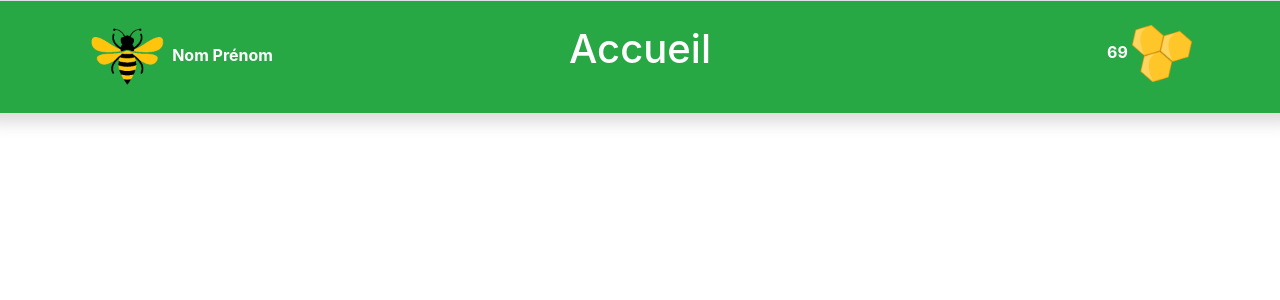
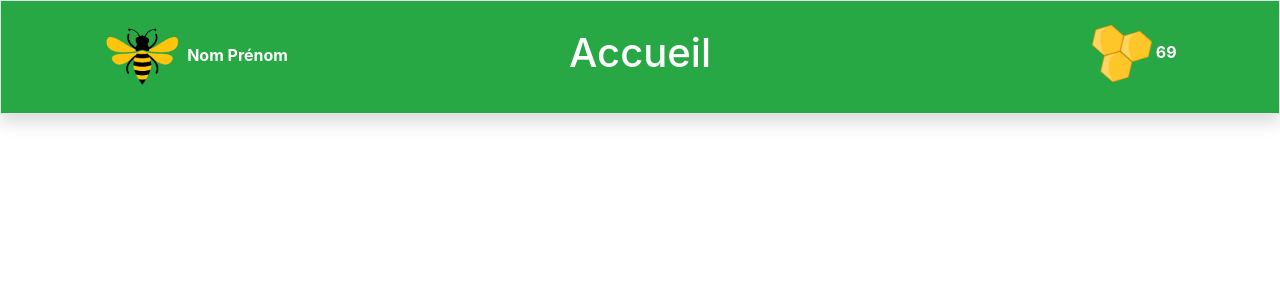
Before and after one commit to CyrilLeblanc/PCP21, a PHP site: page / in a window 1280 px wide. Shown: the top 300 px of the page. Run offline with PHP 8.4, Linux system fonts and the light colour scheme.

Commit message:
modified:   header.php 	modified:   index.php 	modified:   webmaster/modifier_covoitureur/index.php 	modified:   webmaster/modifier_ligne/index.php 	modified:   webmaster/modifier_point/index.php

```diff
--- a/header.php
+++ b/header.php
@@ -1,24 +1,22 @@
 <div class="row p-4 bg-success shadow border" style="font-weight: bold; color: white;">
 
-  <div class="col-sm-4 text-left">
+  <div class="col-sm-4 w-25 text-left">
     <button class="btn material-icons float-left" style="color: white; font-size: 300%;">&#xf02e;</button>
     <img src="./webmaster/images/Abeille.png" width="80">
     Nom
     Prénom
   </div>
 
-  <div class="col-sm-4 text-center">
+  <div class="col-sm-4 w-50 text-center align-self-center">
     <h1>Accueil</h1>
   </div>
 
-  <div class="col-sm-4 text-right">
-    69
-    <img src="./webmaster/images/Alvéoles.png" width="60">
-
+  <div class="col-sm-4 w-25 text-right">
     <?php
       if($_SESSION["is_Webmaster"] == 1)
       {
-        echo '<button class="btn material-icons float-right" data-toggle="dropdown" style="color: white; font-size: 300%;">&#xea3d;</button>
+        echo '<div class="dropdown dropleft float-right">
+          <button class="btn material-icons float-right" data-toggle="dropdown" style="color: white; font-size: 300%;">&#xea3d;</button>
 
           <div class="dropdown-menu">
 
@@ -38,10 +36,15 @@
               <a class="dropdown-item" href="./webmaster/creer_nouveau_covoiturage/index.php">Créer Nouveau Covoiturage</a>
               <a class="dropdown-item" href="./webmaster/creer_nouvelle_ligne/index.php">Créer Nouvelle Ligne</a>
 
+          </div>
           </div>';
       }
     ?>
 
+    <img src="./webmaster/images/Alvéoles.png" width="60">
+    69
+
+
   </div>
 
 </div>
--- a/index.php
+++ b/index.php
@@ -21,7 +21,9 @@
 
 <body>
 
-  <?php include __DIR__."/header.php";?>
+  <div class="container-fluid">
+    <?php include __DIR__."/header.php";?>
+  </div>
 
 </body>
 </html>
--- a/webmaster/modifier_covoitureur/index.php
+++ b/webmaster/modifier_covoitureur/index.php
@@ -66,7 +66,7 @@
 
 								<td>' . $value["Email"] . '</td>
 
-								<td> <img src="' . $value["Utilisateur_Image"] . '"class="img-fluid rounded" width="100"></img></td>
+								<td> <a href="' . $value["Utilisateur_Image"] . '"onclick="window.open(this.href); return false;"> <img src="' . $value["Utilisateur_Image"] . '"class="img-fluid rounded" width="150"></img></a> </td>
 
 								<td>' . $voiture["Marque"] . '</td>
 
@@ -76,9 +76,9 @@
 
 								<td>' . $voiture["Couleur"] . '</td>
 
-								<td> <img src="' . $voiture["Voiture_Image"] . '"class="img-fluid rounded" width="100"></img></td>
+								<td> <a href="' . $voiture["Voiture_Image"] . '"onclick="window.open(this.href); return false;"> <img src="' . $voiture["Voiture_Image"] . '"class="img-fluid rounded" width="150"></img></a> </td>
 
-								<td>' . '<button class="btn btn-success material-icons" onclick="popupIndisp(`' . $value["Nom"] . $value["Prenom"] . $value["Num_Telephone"] . $value["Email"] . $value["Utilisateur_Image"] . $voiture["Marque"] . $voiture["Modele"] . $voiture["Annee"] . $voiture["Couleur"] . $voiture["Voiture_Image"] .'`)" data-toggle="modal" data-target="#popupModif">&#xe3c9;</button>' . '</td>
+								<td>' . '<button class="btn btn-success material-icons btn-sm" style="font-size: 150%" onclick="popupIndisp(`' . $value["Nom"] . $value["Prenom"] . $value["Num_Telephone"] . $value["Email"] . $value["Utilisateur_Image"] . $voiture["Marque"] . $voiture["Modele"] . $voiture["Annee"] . $voiture["Couleur"] . $voiture["Voiture_Image"] .'`)" data-toggle="modal" data-target="#popupModif">&#xe3c9;</button>' . '</td>
 							</tr>';
 					}
 
--- a/webmaster/modifier_ligne/index.php
+++ b/webmaster/modifier_ligne/index.php
@@ -78,7 +78,7 @@
 
 								<td>' . $value["Voiture_Image"] . '</td>
 
-								<td>' . '<button class="btn btn-success material-icons"onclick="popupModifCovoit(`' . $value["Nom"] . '`,`...`,`' . $value["Latitude"] . ' ' . $value["Longitude"] . '`,`' . $value["Point_Image"] . '`)" data-toggle="modal" data-target="#popupModif">&#xe3c9;</button>' . '</td>
+								<td>' . '<button class="btn btn-success material-icons btn-sm" style="font-size: 150%" onclick="popupModifCovoit(`' . $value["Nom"] . '`,`...`,`' . $value["Latitude"] . ' ' . $value["Longitude"] . '`,`' . $value["Point_Image"] . '`)" data-toggle="modal" data-target="#popupModif">&#xe3c9;</button>' . '</td>
 							</tr>';
 					}
 				?>
--- a/webmaster/modifier_point/index.php
+++ b/webmaster/modifier_point/index.php
@@ -55,9 +55,9 @@
 
 								<td> <a href="https://www.google.com/maps/place/' . $value["Latitude"] . ',' . $value["Longitude"] . '" onclick="window.open(this.href); return false;"" style="font-weight: bold; color: green;">' . $value["Latitude"] . '<br/>' . $value["Longitude"] . '</td>
 
-								<td> <a href="' . $value["Point_Image"] . '"onclick="window.open(this.href); return false;"> <img src="' . $value["Point_Image"] . '"class="img-fluid rounded" width="100"></img></a> </td>
+								<td> <a href="' . $value["Point_Image"] . '"onclick="window.open(this.href); return false;"> <img src="' . $value["Point_Image"] . '"class="img-fluid rounded" width="150"></img></a> </td>
 
-								<td>' . '<button class="btn btn-success material-icons" onclick="popupModifPoint(`' . $value["Nom"] . '`,`' . $value["Adresse"] . '`,`' . $value["Ville"] . '`,`' . $value["Latitude"] . '`,`' . $value["Longitude"] . '`,`' . $value["Point_Image"] . '`)" data-toggle="modal" data-target="#popupModif">&#xe3c9;</button>' . '</td>
+								<td>' . '<button class="btn btn-success material-icons btn-sm" style="font-size: 150%" onclick="popupModifPoint(`' . $value["Nom"] . '`,`' . $value["Adresse"] . '`,`' . $value["Ville"] . '`,`' . $value["Latitude"] . '`,`' . $value["Longitude"] . '`,`' . $value["Point_Image"] . '`)" data-toggle="modal" data-target="#popupModif">&#xe3c9;</button>' . '</td>
 							</tr>';
 					}
 				?>
```
Lines whose indentation alone changed are shown as unchanged.
